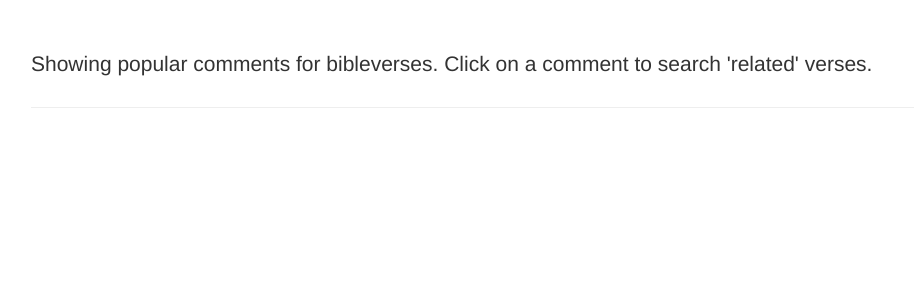
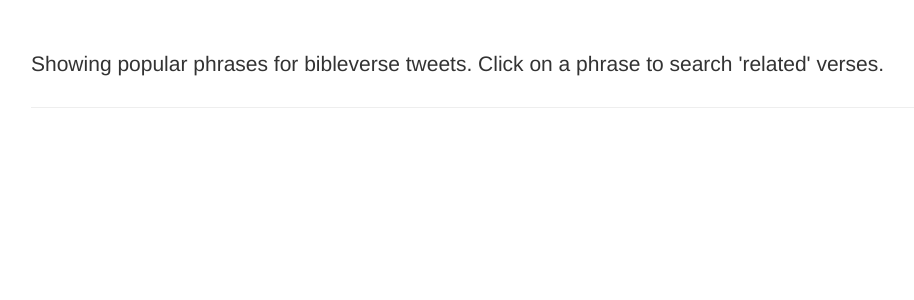
Before and after one commit to telvis07/habakkuk, a Django app: template web/templates/topics.html in a window 1280 px wide. Shown: the part 51-351 px from the top of the page, without its empty margins (39-953 px from the left). Run offline with Django 3.2, Linux system fonts and the light colour scheme; the template is opened without the code that fills it, so the values that code supplies are empty; parts of the project's set-up code (start-up, migrations or seed data) failed here and were passed over; some libraries are stand-ins or nearby versions.

Commit message:
minor text update

```diff
--- a/web/templates/topics.html
+++ b/web/templates/topics.html
@@ -23,7 +23,7 @@
 
 
 {% block help %}
-        Showing popular comments for bibleverses. Click on a comment to search 'related' verses.
+        Showing popular phrases for bibleverse tweets. Click on a phrase to search 'related' verses.
 {% endblock help %}
 
 
```
